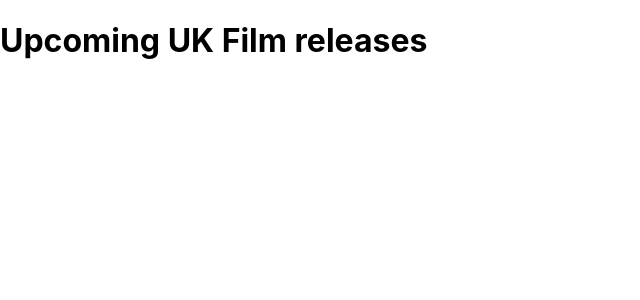
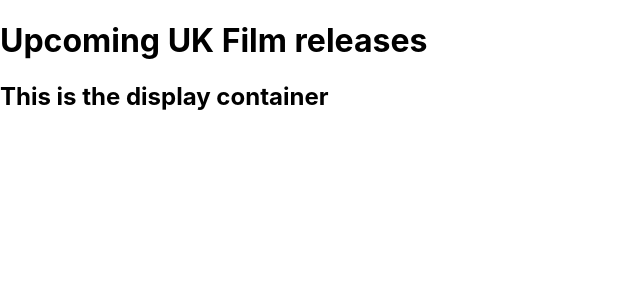
Before and after one commit to AvianLearning/React-Film-List, a React (Create React App) app: page / in a window 1280 px wide. Shown: the top 300 px of the page, without its empty margins (0-640 px from the left). Built offline with nearby package versions, Linux system fonts and the light colour scheme.

Commit message:
Added dummy Display container and rendered in browser

```diff
--- a/src/App.js
+++ b/src/App.js
@@ -1,9 +1,11 @@
 import './App.css';
+import Display from './containers/Display'
 
 function App() {
   return (
     <>
       <h1>Upcoming UK Film releases</h1>
+      <Display />
     </>
 
   );
--- /dev/null
+++ b/src/containers/Display.js
@@ -0,0 +1,8 @@
+const Display = () => {
+
+    return (
+        <h2>This is the display container</h2>
+    );
+};
+
+export default Display;
```
